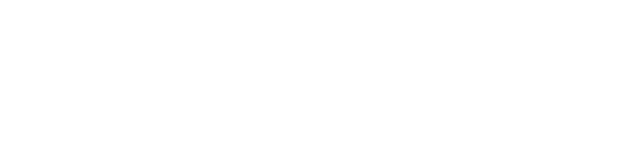
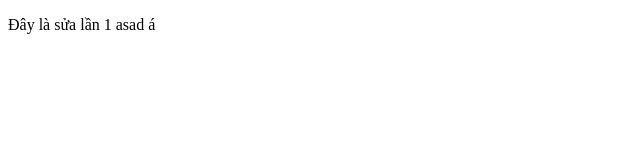
Before and after one commit to BwocBao/Figma-to-code, a plain HTML site: page index.html in a window 1280 px wide. Shown: the whole page, without its empty margins (0-640 px from the left). Drawn offline with Linux system fonts and the light colour scheme.

Commit message:
Sửa lần 1

```diff
--- a/index.html
+++ b/index.html
@@ -6,6 +6,7 @@
     <meta name="viewport" content="width=device-width, initial-scale=1.0">
     <title>Document</title>
 </head>
+<p>Đây là sửa lần 1 asad á</p>
 
 <body>
 
```
